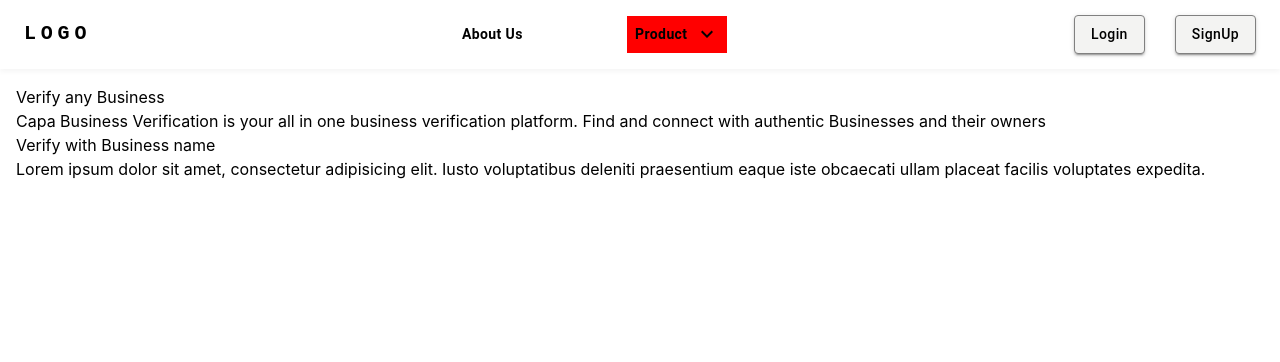
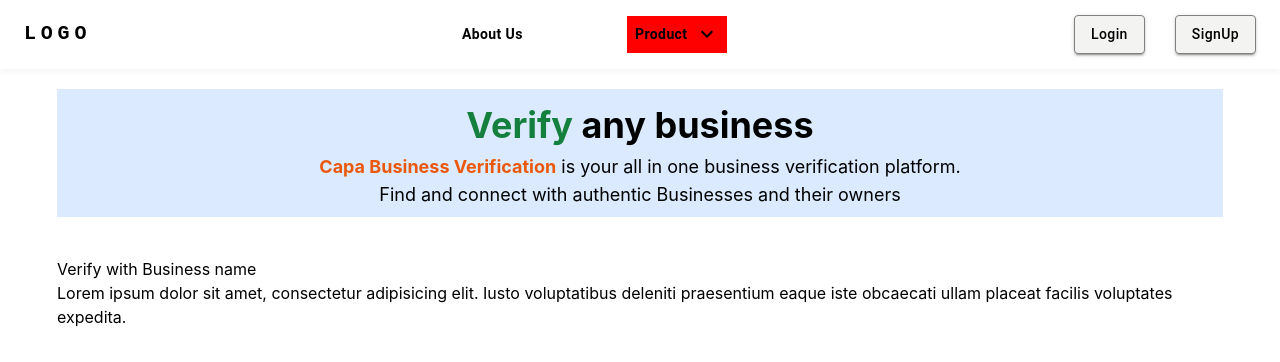
Before and after one commit to rholibobo/capa_business_verification, a React (Create React App) app: page / in a window 1280 px wide. Shown: the top 362 px of the page. Built offline with nearby package versions, Linux system fonts and the light colour scheme; no server answers; the HTML template or start-up script is replaced by a standard one.

Commit message:
update Home.jsx

```diff
--- a/src/Pages/Home/Home.jsx
+++ b/src/Pages/Home/Home.jsx
@@ -2,12 +2,15 @@
 
 const Home = () => {
   return (
-    <div className='p-4'>
-    <div className=''>
-      <h1>Verify any Business </h1>
-      <p>Capa Business Verification is your all in one business verification platform. Find and connect with authentic Businesses and their owners</p>
-    </div>
-    <section>
+    <div className='p-1'>
+    <section className='flex flex-col justify-between items-center bg-blue-100 mb-10 mt-4 w-11/12 mx-auto'>
+      <div className='text-center p-2'>
+      <h1 className='text-4xl font-bold my-2'><span className='text-green-700'>Verify</span> any business </h1>
+      <p className='text-lg'><span className='text-orange-600 font-bold'>Capa Business Verification</span> is your all in one business verification platform. <br /> Find and connect with authentic Businesses and their owners</p>
+      </div>
+      <img src="" alt="" />
+    </section>
+    <section className='w-11/12 mx-auto'>
       <h1>Verify with Business name</h1>
       <p>Lorem ipsum dolor sit amet, consectetur adipisicing elit. Iusto voluptatibus deleniti praesentium eaque iste obcaecati ullam placeat facilis voluptates expedita.</p>
     </section>
```
